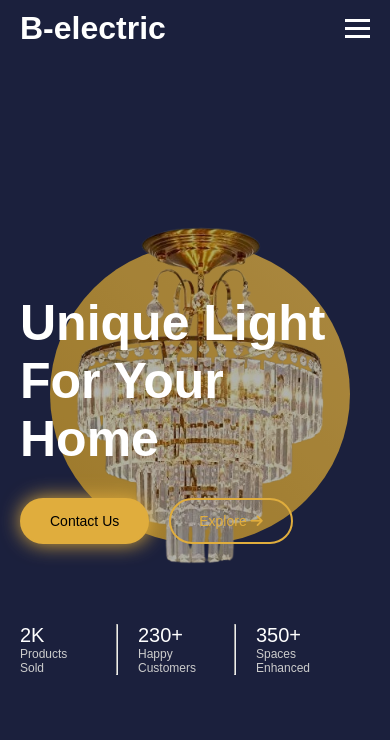
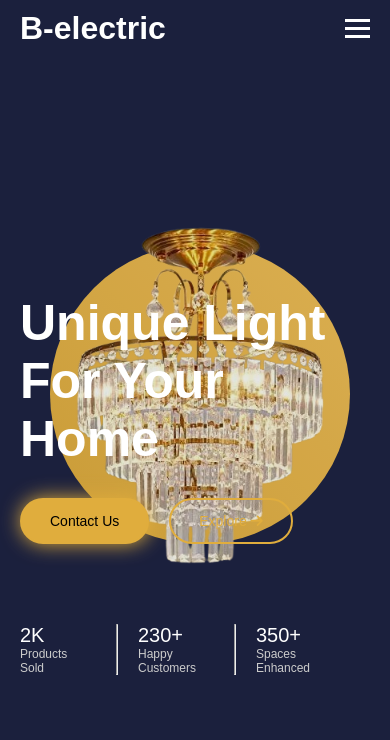
Before and after one commit to davedevcodes/Belectric, a plain HTML site: page index.html in a window 390 px wide. Shown: the top 740 px of the page. Drawn offline with Linux system fonts and the light colour scheme.

Commit message:
Update reponsive.css

```diff
--- a/css/reponsive.css
+++ b/css/reponsive.css
@@ -135,7 +135,7 @@
     }
     .landing_page .circle{
         z-index: 1;
-        filter: brightness(70%);
+        filter: brightness(90%);
         top: calc(100% - 600px);
     }
     .left .text{
```
